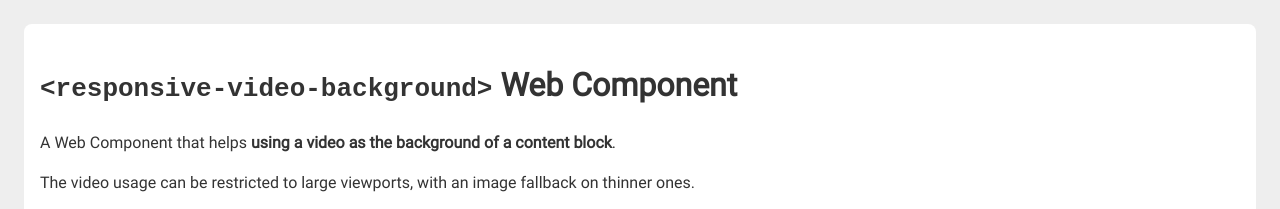
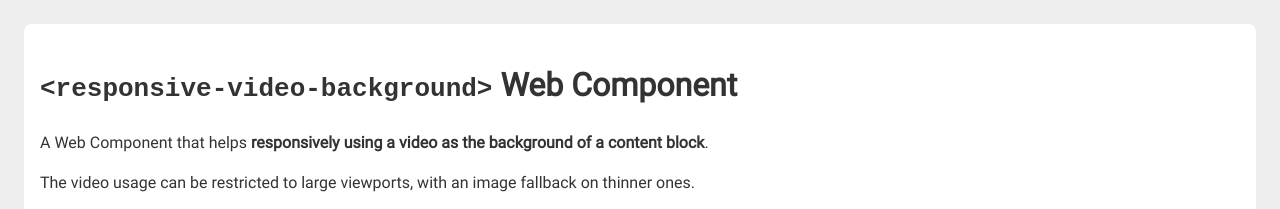
Before and after one commit to cleverage/responsive-video-background, a website with bundled scripts: page index.html in a window 1280 px wide. Shown: the top 209 px of the page. Built offline with nearby package versions, Linux system fonts and the light colour scheme.

```diff
--- a/index.html
+++ b/index.html
@@ -12,7 +12,7 @@
 
 <h1><code>&lt;responsive-video-background&gt;</code> Web Component</h1>
 
-<p>A Web Component that helps <strong>using a video as the background of a content block</strong>.</p>
+<p>A Web Component that helps <strong>responsively using a video as the background of a content block</strong>.</p>
 <p>The video usage can be restricted to large viewports, with an image fallback on thinner ones.</p>
 <p class="github">
   <a href="https://github.com/cleverage/responsive-video-background/">
--- a/responsive-video-background.js
+++ b/responsive-video-background.js
@@ -99,7 +99,6 @@
 
       // Insert the video element in the DOM before the overlay
       this.shadowRoot.insertBefore(videoElement, overlayElement);
-
     } else if (srcset) {
       // the viewport is less than `breakpoint` pixels wide, or there is no video, and there is an image
 
@@ -115,7 +114,6 @@
 
       // Insert the image element in the DOM before the overlay
       this.shadowRoot.insertBefore(imageElement, overlayElement);
-
     }
   }
 }
```
